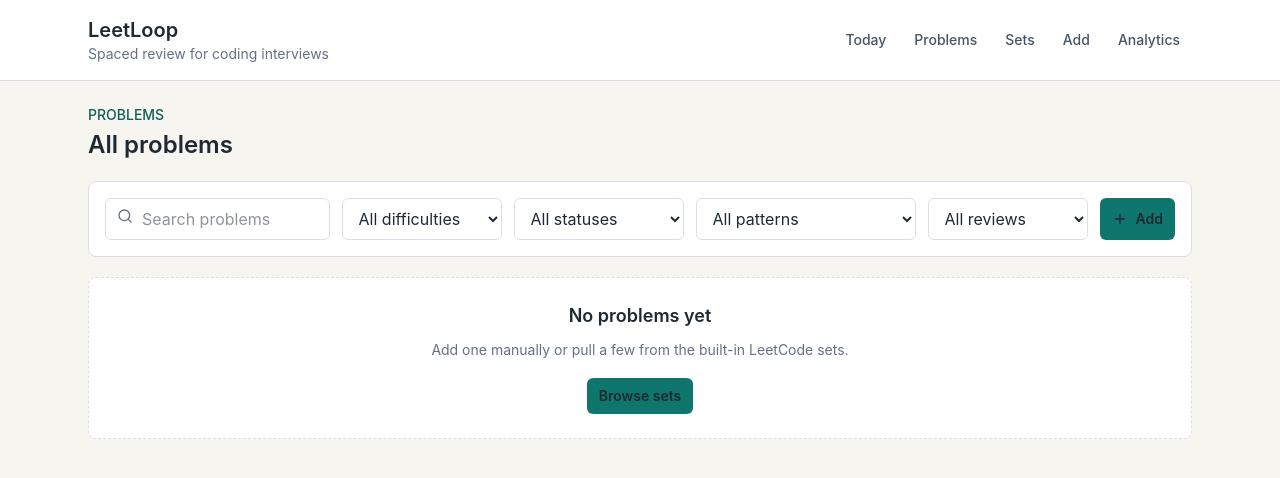
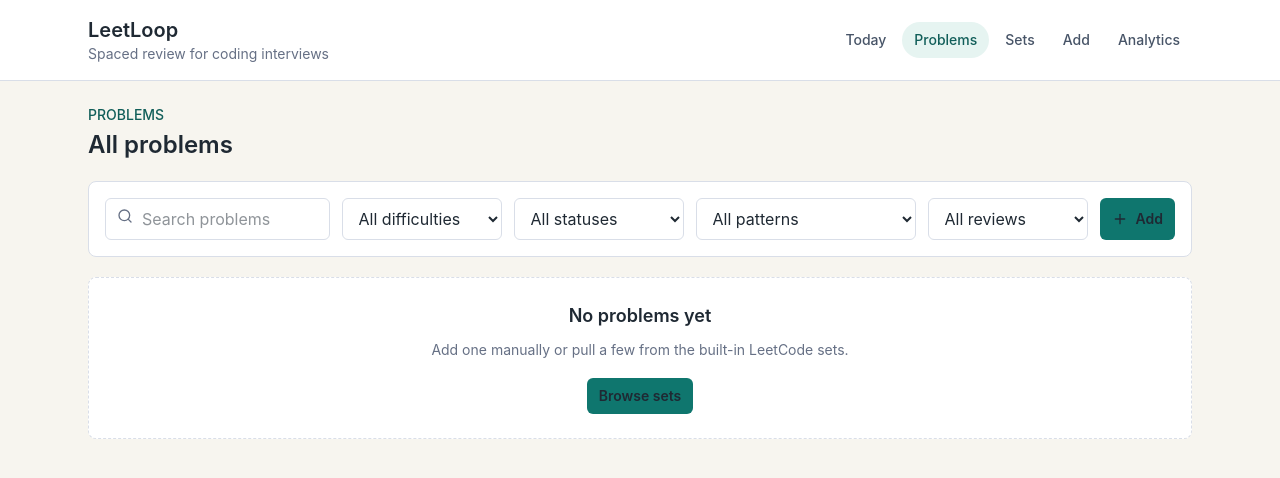
Before and after one commit to DPnimo11/leetloop, a Next.js app: page /problems in a window 1280 px wide. Shown: the top 478 px of the page. Built offline with nearby package versions, Linux system fonts and the light colour scheme.

Commit message:
commit/bugfix

```diff
--- a/src/app/globals.css
+++ b/src/app/globals.css
@@ -63,3 +63,8 @@ button {
   color: var(--accent-strong);
   outline: none;
 }
+
+.shell-link-active {
+  background: #e6f4f1;
+  color: var(--accent-strong);
+}
--- a/src/app/layout.tsx
+++ b/src/app/layout.tsx
@@ -2,20 +2,13 @@ import type { Metadata } from "next";
 import type { ReactNode } from "react";
 import Link from "next/link";
 import { LeetLoopProvider } from "@/components/LeetLoopProvider";
+import { ShellNav } from "@/components/ShellNav";
 import "./globals.css";
 
 export const metadata: Metadata = {
   title: "LeetLoop",
   description: "A spaced-repetition queue for LeetCode review.",
 };
-
-const navItems = [
-  { href: "/", label: "Today" },
-  { href: "/problems", label: "Problems" },
-  { href: "/problem-sets", label: "Sets" },
-  { href: "/add", label: "Add" },
-  { href: "/analytics", label: "Analytics" },
-];
 
 export default function RootLayout({
   children,
@@ -37,13 +30,7 @@ export default function RootLayout({
                     Spaced review for coding interviews
                   </span>
                 </Link>
-                <nav aria-label="Main navigation" className="flex flex-wrap gap-1 text-sm font-medium">
-                  {navItems.map((item) => (
-                    <Link className="shell-link" href={item.href} key={item.href}>
-                      {item.label}
-                    </Link>
-                  ))}
-                </nav>
+                <ShellNav />
               </div>
             </header>
             <main className="mx-auto w-full max-w-6xl px-4 py-6 sm:px-6">{children}</main>
--- a/src/components/ProblemCard.tsx
+++ b/src/components/ProblemCard.tsx
@@ -32,7 +32,7 @@ export function ProblemCard({ problem }: { problem: Problem }) {
             ))}
           </div>
           <p className="mt-3 text-sm text-[var(--muted)]">
-            Last: {formatAttemptResult(problem.lastResult)} · Reviews: {problem.reviewCount}
+            Last: {formatAttemptResult(problem.lastResult)} - Reviews: {problem.reviewCount}
           </p>
         </div>
 
--- a/src/components/ProblemForm.tsx
+++ b/src/components/ProblemForm.tsx
@@ -3,7 +3,7 @@
 import { useMemo, useState, type FormEvent } from "react";
 import { useRouter } from "next/navigation";
 import { Save } from "lucide-react";
-import { DEFAULT_PATTERN_TAGS } from "@/lib/tags";
+import { DEFAULT_PATTERN_TAGS, normalizePatternTags } from "@/lib/tags";
 import { DIFFICULTIES, PLATFORMS, type Difficulty, type Platform } from "@/types/problem";
 import { useLeetLoop } from "./LeetLoopProvider";
 
@@ -27,7 +27,7 @@ export function ProblemForm() {
   const [error, setError] = useState("");
 
   const allPatterns = useMemo(
-    () => Array.from(new Set([...selectedTags, ...splitCustomTags(customTags)])),
+    () => normalizePatternTags([...selectedTags, ...splitCustomTags(customTags)]),
     [customTags, selectedTags],
   );
 
--- /dev/null
+++ b/src/components/ShellNav.tsx
@@ -0,0 +1,43 @@
+"use client";
+
+import Link from "next/link";
+import { usePathname } from "next/navigation";
+
+const navItems = [
+  { href: "/", label: "Today" },
+  { href: "/problems", label: "Problems" },
+  { href: "/problem-sets", label: "Sets" },
+  { href: "/add", label: "Add" },
+  { href: "/analytics", label: "Analytics" },
+];
+
+function isActivePath(pathname: string, href: string): boolean {
+  if (href === "/") {
+    return pathname === href;
+  }
+
+  return pathname === href || pathname.startsWith(`${href}/`);
+}
+
+export function ShellNav() {
+  const pathname = usePathname();
+
+  return (
+    <nav aria-label="Main navigation" className="flex flex-wrap gap-1 text-sm font-medium">
+      {navItems.map((item) => {
+        const active = isActivePath(pathname, item.href);
+
+        return (
+          <Link
+            aria-current={active ? "page" : undefined}
+            className={`shell-link ${active ? "shell-link-active" : ""}`}
+            href={item.href}
+            key={item.href}
+          >
+            {item.label}
+          </Link>
+        );
+      })}
+    </nav>
+  );
+}
--- a/src/components/TodayClient.tsx
+++ b/src/components/TodayClient.tsx
@@ -22,6 +22,9 @@ function sortByReviewDate(problems: Problem[]): Problem[] {
 
 function SuggestedProblemCard({ template }: { template: ProblemTemplate }) {
   const { addProblemFromTemplate, ready } = useLeetLoop();
+  const sourceLabel = template.sourceSetSlugs
+    .map((slug) => (slug === "leetcode-75" ? "LeetCode 75" : "Top Interview 150"))
+    .join(", ");
 
   return (
     <article className="rounded-lg border border-[var(--border)] bg-white p-4">
@@ -43,9 +46,7 @@ function SuggestedProblemCard({ template }: { template: ProblemTemplate }) {
               <TagPill key={tag} tag={tag} />
             ))}
           </div>
-          <p className="mt-2 text-sm text-[var(--muted)]">
-            {template.sourceSetSlugs.includes("leetcode-75") ? "LeetCode 75" : "Top Interview 150"}
-          </p>
+          <p className="mt-2 text-sm text-[var(--muted)]">{sourceLabel}</p>
         </div>
         <div className="flex shrink-0 flex-wrap gap-2">
           <a
@@ -78,9 +79,19 @@ export function TodayClient() {
   const activeProblems = data.problems.filter((problem) => problem.status !== "retired");
   const overdue = sortByReviewDate(activeProblems.filter((problem) => isOverdue(problem.nextReviewAt, today)));
   const dueToday = sortByReviewDate(activeProblems.filter((problem) => isDueToday(problem.nextReviewAt, today)));
-  const suggestedNew = getAllProblemTemplates()
-    .filter((template) => !isTemplateInQueue(template))
-    .slice(0, 5);
+  const suggestedNew: ProblemTemplate[] = [];
+
+  for (const template of getAllProblemTemplates()) {
+    const alreadySuggested = suggestedNew.some((item) => item.titleSlug === template.titleSlug);
+
+    if (!alreadySuggested && !isTemplateInQueue(template)) {
+      suggestedNew.push(template);
+    }
+
+    if (suggestedNew.length >= 5) {
+      break;
+    }
+  }
   const recentAttempts = [...data.attempts]
     .sort((a, b) => new Date(b.attemptedAt).getTime() - new Date(a.attemptedAt).getTime())
     .slice(0, 5);
@@ -102,7 +113,7 @@ export function TodayClient() {
           </h1>
           <p className="mt-2 max-w-2xl text-sm leading-6 text-[var(--muted)]">
             {dueCount
-              ? "Start with overdue work, then clear today’s queue."
+              ? "Start with overdue work, then clear today's queue."
               : "Nice. Add a new problem or pull one from a built-in list."}
           </p>
         </div>
```
